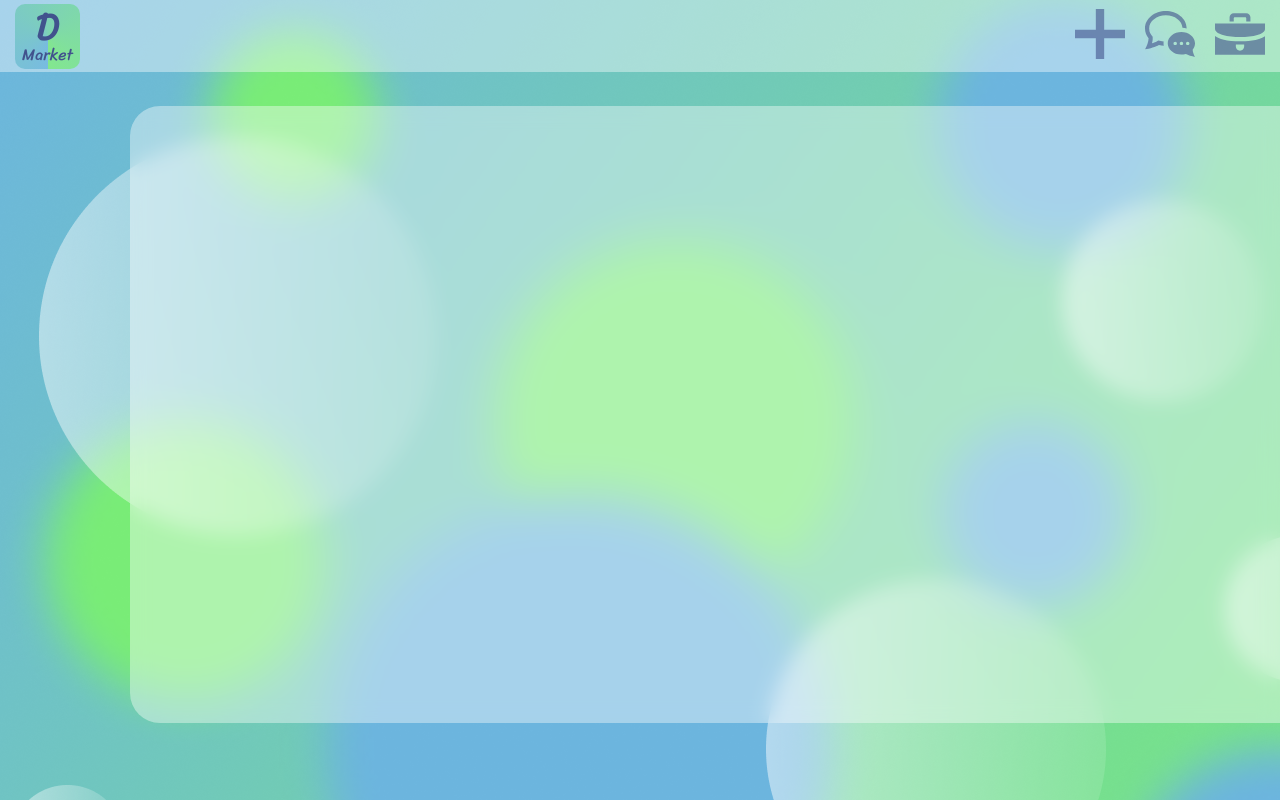
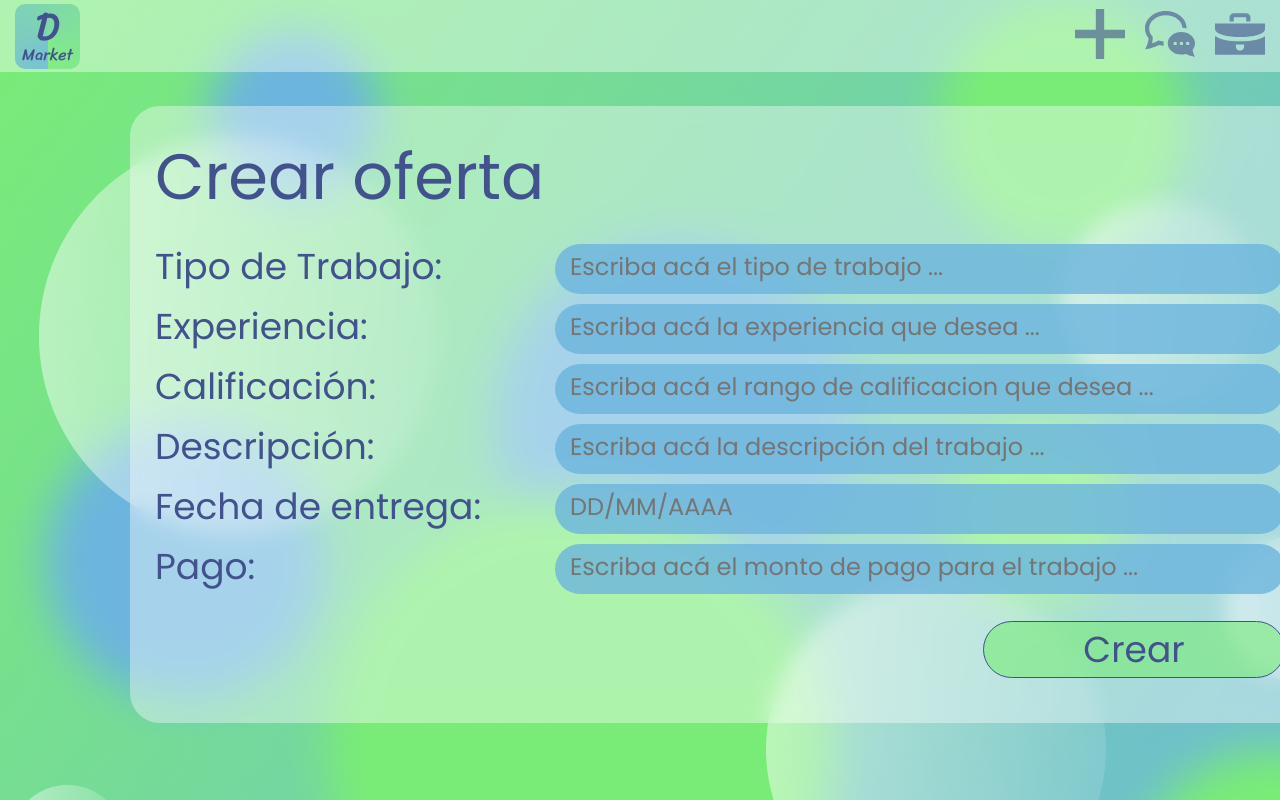
Before and after one commit to PedroVallejoSeade/designers-market-front, a React (Create React App) app: page /business/createOffer in a window 1280 px wide. Shown: the top 800 px of the page. Built offline with nearby package versions, Linux system fonts and the light colour scheme.

Commit message:
Pagina creacion trabajo terminada

```diff
--- a/src/components/business-create-job/BusinessCreateJobContent.js
+++ b/src/components/business-create-job/BusinessCreateJobContent.js
@@ -1,9 +1,83 @@
 import React from 'react'
+import Button1 from '../common/Button1'
 
 const BusinessCreateJobContent = () => {
     return (
         <div className="content-card">
-
+            <div className = "bussiness-create-job-container">
+                <div className = "bussiness-create-job-content-row-1">
+                    <p className="poppins-64">Crear oferta</p>
+                </div>
+                <div className = "bussiness-create-job-content-row-2">
+                    <div className = "bussiness-create-job-content-row-2-column-1">
+                        <div className = "bussiness-create-job-content-row-2-column-1-element">
+                            <p className = "poppins-36">Tipo de Trabajo:</p>
+                        </div>
+                        <div className = "bussiness-create-job-content-row-2-column-1-element">
+                            <p className = "poppins-36">Experiencia:</p>
+                        </div>
+                        <div className = "bussiness-create-job-content-row-2-column-1-element">
+                            <p className = "poppins-36">Calificación:</p>
+                        </div>
+                        <div className = "bussiness-create-job-content-row-2-column-1-element">
+                            <p className = "poppins-36">Descripción:</p>
+                        </div>
+                        <div className = "bussiness-create-job-content-row-2-column-1-element">
+                            <p className = "poppins-36">Fecha de entrega:</p>
+                        </div>
+                        <div className = "bussiness-create-job-content-row-2-column-1-element">
+                            <p className = "poppins-36">Pago:</p>
+                        </div>
+                    </div>
+                    <div className = "bussiness-create-job-content-row-2-column-2">
+                        <div className = "bussiness-create-job-content-row-2-column-2-element">
+                            <div className = "bussiness-create-job-content-row-2-column-2-element-container">
+                                <div className = "bussiness-create-job-content-text-area">
+                                    <textarea className = "bussiness-create-job-content-text-area-content" placeholder="Escriba acá el tipo de trabajo ..."></textarea>
+                                </div>
+                            </div>
+                        </div>
+                        <div className = "bussiness-create-job-content-row-2-column-2-element">
+                            <div className = "bussiness-create-job-content-row-2-column-2-element-container">
+                                <div className = "bussiness-create-job-content-text-area">
+                                    <textarea className = "bussiness-create-job-content-text-area-content" placeholder="Escriba acá la experiencia que desea ..."></textarea>
+                                </div>
+                            </div>
+                        </div>
+                        <div className = "bussiness-create-job-content-row-2-column-2-element">
+                            <div className = "bussiness-create-job-content-row-2-column-2-element-container">
+                                <div className = "bussiness-create-job-content-text-area">
+                                    <textarea className = "bussiness-create-job-content-text-area-content" placeholder="Escriba acá el rango de calificacion que desea ..."></textarea>
+                                </div>
+                            </div>
+                        </div>
+                        <div className = "bussiness-create-job-content-row-2-column-2-element">
+                            <div className = "bussiness-create-job-content-row-2-column-2-element-container">
+                                <div className = "bussiness-create-job-content-text-area">
+                                    <textarea className = "bussiness-create-job-content-text-area-content" placeholder="Escriba acá la descripción del trabajo ..."></textarea>
+                                </div>
+                            </div>
+                        </div>
+                        <div className = "bussiness-create-job-content-row-2-column-2-element">
+                            <div className = "bussiness-create-job-content-row-2-column-2-element-container">
+                                <div className = "bussiness-create-job-content-text-area">
+                                    <textarea className = "bussiness-create-job-content-text-area-content" placeholder="DD/MM/AAAA"></textarea>
+                                </div>
+                            </div>
+                        </div>
+                        <div className = "bussiness-create-job-content-row-2-column-2-element">
+                            <div className = "bussiness-create-job-content-row-2-column-2-element-container">
+                                <div className = "bussiness-create-job-content-text-area">
+                                    <textarea className = "bussiness-create-job-content-text-area-content" placeholder="Escriba acá el monto de pago para el trabajo ..."></textarea>
+                                </div>
+                            </div>
+                        </div>
+                    </div>
+                </div>
+                <div className = "bussiness-create-job-content-row-3">
+                    <Button1 content = "Crear"/>
+                </div>
+            </div>
         </div>
     )
 }
--- /dev/null
+++ b/src/components/common/Button1.js
@@ -0,0 +1,14 @@
+import React from 'react'
+
+const Button1 = (props) => {
+    const {content} = props;
+    return (
+        <div className="button1">
+            <div className="button-1-content-container">
+                <props className="poppins-36">{content}</props>
+            </div>
+        </div>
+    )
+}
+
+export default Button1
--- a/src/index.css
+++ b/src/index.css
@@ -209,7 +209,7 @@ code {
 .business-pages-container {
   height: max(100vh, 788.5px);
   width: max(100vw, 1440px);
-  background-image: url("./assets/background-diseñador.png");
+  background-image: url("./assets/background-contratante.png");
   background-size: cover;
   display: flex;
   justify-content: center;
@@ -503,3 +503,89 @@ code {
 .business-profile-comment-text-area {
   width: 300px;
 }
+
+.bussiness-create-job-container {
+  height: 570px;
+  width: 1130px;
+}
+
+.bussiness-create-job-content-row-1 {
+  height: 110px;
+  width: 1130px;
+  text-align: left;
+}
+
+.bussiness-create-job-content-row-2 {
+  height: 360px;
+  width: 1130px;
+  display: flex;
+  flex-direction: row;
+}
+
+.bussiness-create-job-content-row-3 {
+  height: 100px;
+  width: 1130px;
+  display: flex;
+  justify-content: flex-end;
+  align-items: center;
+}
+
+.bussiness-create-job-content-row-2-column-1 {
+  height: 360px;
+  width: 400px;
+}
+
+.bussiness-create-job-content-row-2-column-2 {
+  height: 360px;
+  width: 730px;
+}
+
+.button1 {
+  background-color: rgba(121, 236, 119, 0.6);
+  display: flex;
+  width: 300px;
+  justify-content: center;
+  align-items: center;
+  border-radius: 60px;
+  border: solid;
+  border-width: thin;
+}
+
+.button1:hover {
+  background-color: rgba(121, 236, 119, 1);
+  cursor: pointer;
+}
+
+.bussiness-create-job-content-row-2-column-1-element {
+  height: 60px;
+  text-align: left;
+}
+
+.bussiness-create-job-content-row-2-column-2-element-container {
+  width: 730px;
+  height: 60px;
+  display: flex;
+  justify-content: center;
+  align-items: center;
+}
+
+.bussiness-create-job-content-text-area {
+  background-color: rgba(108, 181, 222, 0.8);
+  width: 730px;
+  height: 50px;
+  border-radius: 68px;
+  display: flex;
+  justify-content: center;
+  align-items: center;
+}
+
+.bussiness-create-job-content-text-area-content {
+  background-color: transparent;
+  resize: none;
+  width: 700px;
+  height: 40px;
+  font-family: "Poppins", sans-serif;
+  font-size: 24px;
+  border: none;
+  color: #41528d;
+}
```
